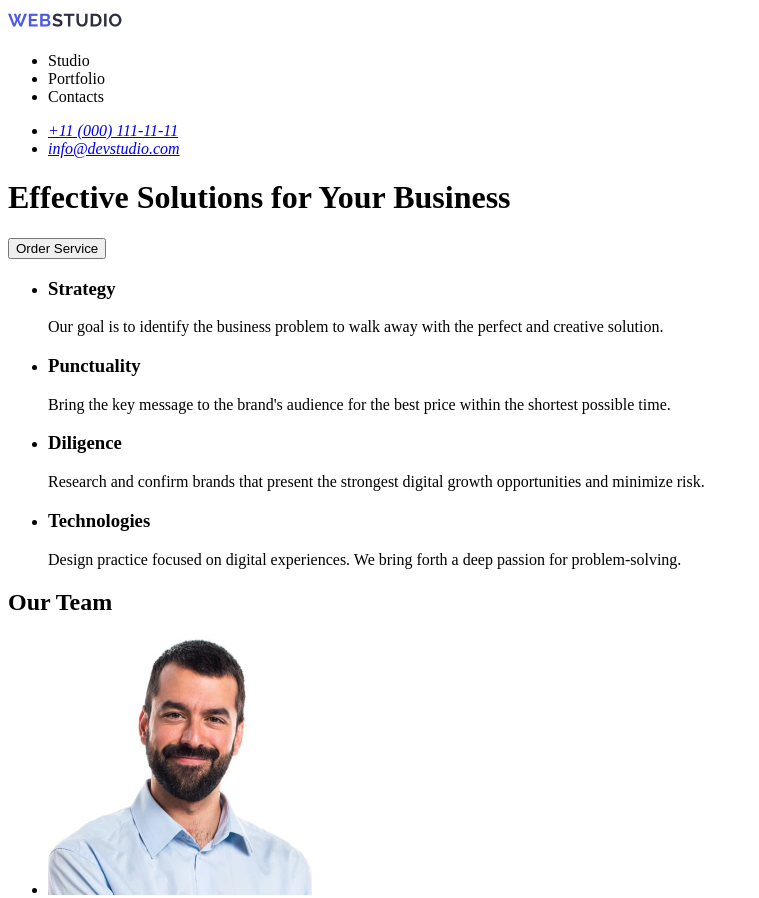
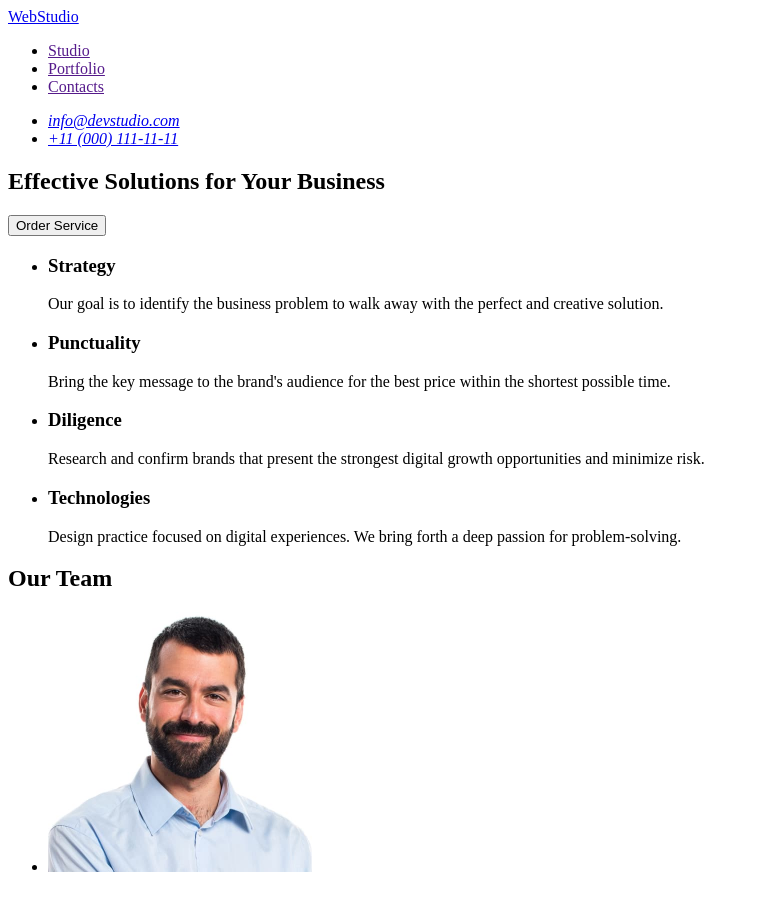
Before and after one commit to MarynaShep/goit-markup-hw-01, a plain HTML site: page index.html in a window 1280 px wide. Shown: the top 898 px of the page, without its empty margins (0-759 px from the left). Drawn offline with Linux system fonts and the light colour scheme.

Commit message:
homework1-correction

```diff
--- a/index.html
+++ b/index.html
@@ -8,31 +8,37 @@
   <body>
     <header>
       <nav>
-        <a href="">
-          <img src="/images/Logo.png" alt="site logo" width="115" height="24" />
-        </a>
+        <a href="/index.html">WebStudio</a>
         <ul>
-          <li>Studio</li>
-          <li>Portfolio</li>
-          <li>Contacts</li>
+          <li>
+            <a href="">Studio</a>
+          </li>
+          <li>
+            <a href="">Portfolio</a>
+          </li>
+          <li>
+            <a href="">Contacts</a>
+          </li>
         </ul>
       </nav>
       <address>
         <ul>
           <li>
-            <a href="tel:+110001111111" target="_blank">+11 (000) 111-11-11 </a>
-          </li>
-          <li>
             <a href="mailto:info@devstudio.com" target="_blank"
               >info@devstudio.com</a
             >
           </li>
+          <li>
+            <a href="tel:+110001111111" target="_blank">+11 (000) 111-11-11 </a>
+          </li>
         </ul>
       </address>
-      <h1>Effective Solutions for Your Business</h1>
-      <button type="button">Order Service</button>
     </header>
     <main>
+      <section>
+        <h1>Effective Solutions for Your Business</h1>
+        <button type="button">Order Service</button>
+      </section>
       <section>
         <ul>
           <li>
@@ -112,7 +118,7 @@
       </section>
     </main>
     <footer>
-      <img src="/images/Logo.png" alt="site logo" width="115" height="24" />
+      <a href="./index.html">WebStudio</a>
       <p>
         Increase the flow of customers and sales for your business with digital
         marketing & growth solutions.
```
Also changed, not shown: images/Logo.png (deleted).
